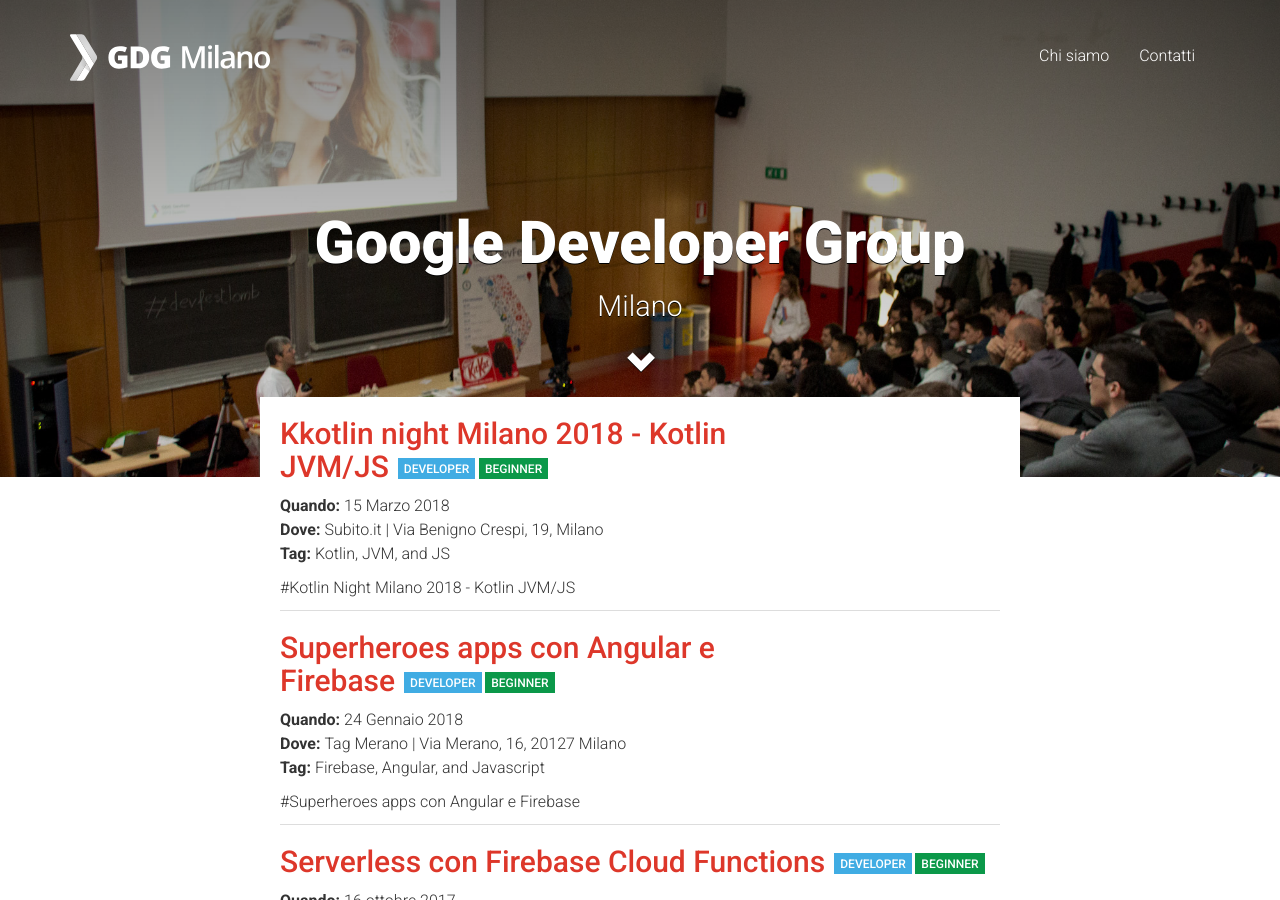
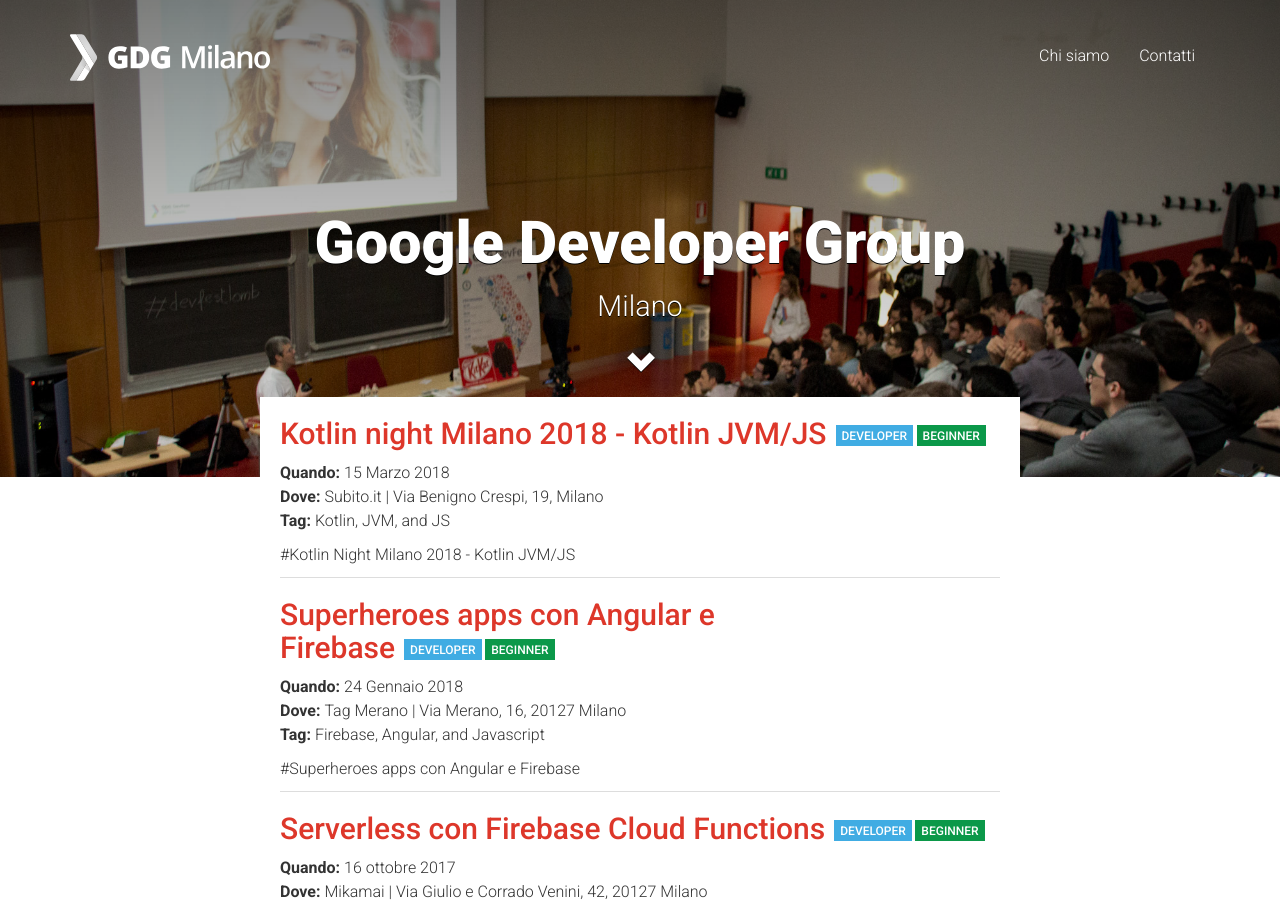
Before and after one commit to GdgMilano/gdgmilano.github.io, a Jekyll site: the page built from index.html, in a window 1280 px wide and 900 px high. Built offline with Jekyll 4.4.1, drawn with Linux system fonts in a browser that asks for light colours.

Commit message:
Update 2018-03-15-kotlin-night.md

```diff
--- a/_posts/2018-03-15-kotlin-night.md
+++ b/_posts/2018-03-15-kotlin-night.md
@@ -1,8 +1,8 @@
 ---
 layout: post
-title: Kkotlin night Milano 2018 - Kotlin JVM/JS
+title: Kotlin night Milano 2018 - Kotlin JVM/JS
 author: Giulia
-image: assets/kotlin-night.png
+image: assets/kotlin-night.jpeg
 image-position: center
 date: 2018-03-15
 categories: eventi
```
